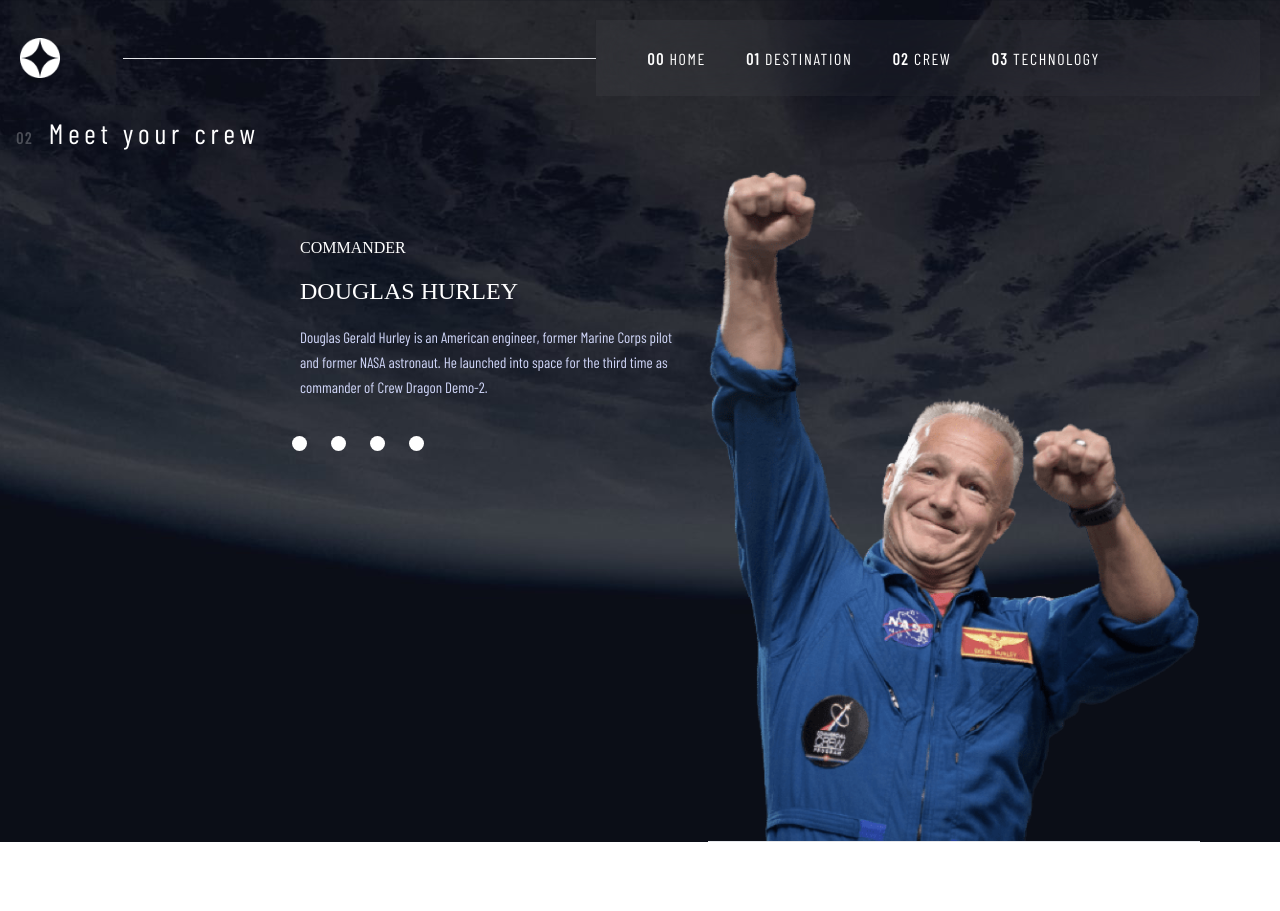
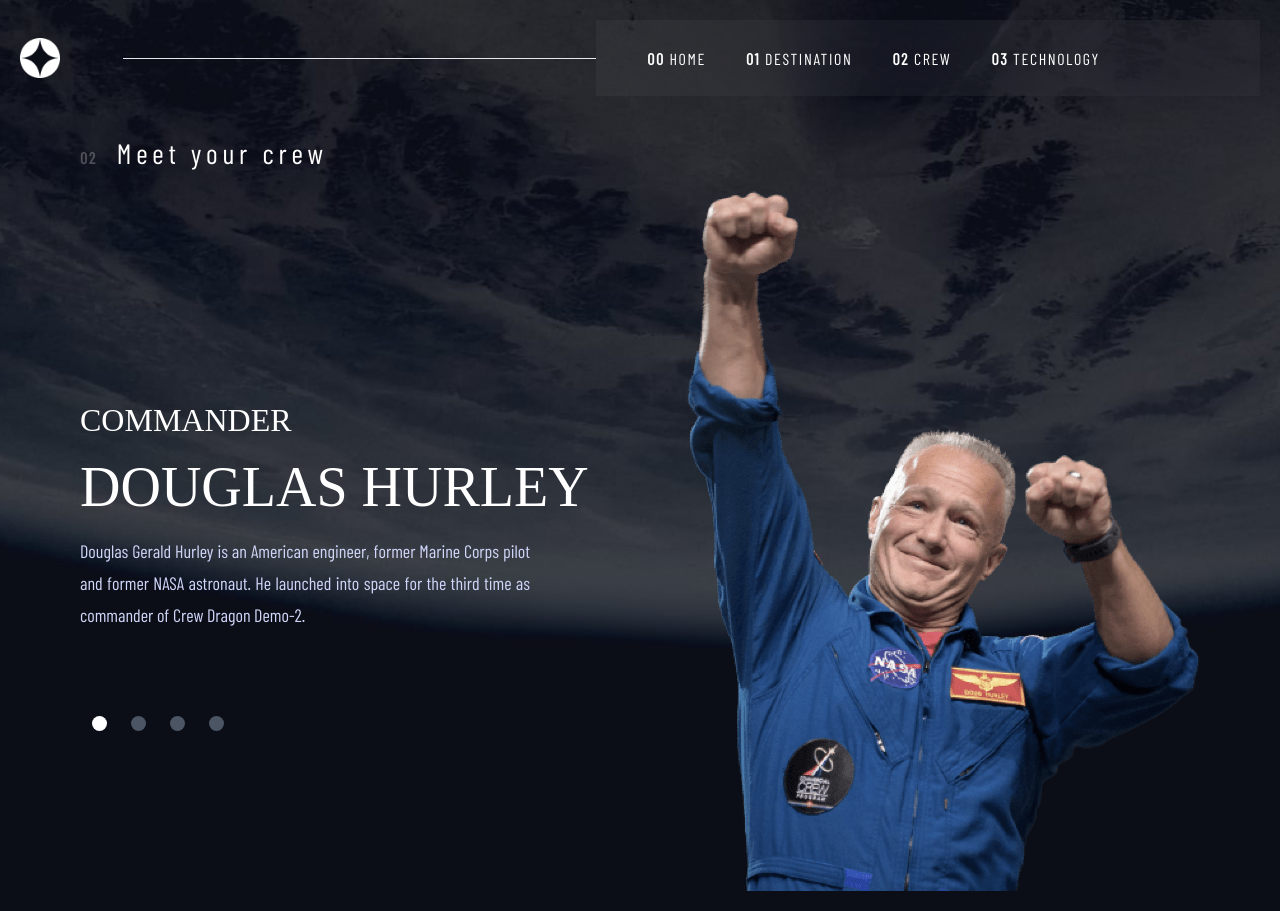
Before and after one commit to INIstheguyy/space-tourism-landing-page, a React (Create React App) app: page /crew in a window 1280 px wide. Before the commit the page ends 842 px from the top, so only its background shows below. Built offline with nearby package versions, Linux system fonts and the light colour scheme; a web font is replaced by a local one.

Commit message:
further commit

```diff
--- a/src/components/Crew/Crew.css
+++ b/src/components/Crew/Crew.css
@@ -3,7 +3,7 @@
     background-size: cover;
     background-position: center;
     max-width: 100vw;
-    height: 100%;
+    height: 100;
 }
 
 @media screen  and (min-width: 768px){
--- a/src/components/Crew/Crew.jsx
+++ b/src/components/Crew/Crew.jsx
@@ -15,16 +15,28 @@ const Crew = () => {
     if (selectedCrew === 'one') {
       return (
         <div>
-          <img className="w-full h-full" src={crew1} alt="" />
-          <hr className="bg-slate-50 h-[70%]" />
+          <img className="" src={crew1} alt="" />
+          <hr className="bg-slate-50 h-[70%] lg:hidden" />
         </div>
       );
     } else if (selectedCrew === 'two') {
-      return <img className="w-full h-full" src={crew2} alt="" />;
+      return (
+        <div className="">
+        <img className="" src={crew2} alt="" />
+        </div>
+      );
     } else if (selectedCrew === 'three') {
-      return <img className="w-full h-full" src={crew3} alt="" />;
+      return (
+        <div className="">
+        <img className="" src={crew3} alt="" />
+        </div>
+      );
     } else if (selectedCrew === 'four') {
-      return <img className="w-full h-full" src={crew4} alt="" />;
+      return (
+        <div className="">
+        <img className="" src={crew4} alt="" />
+        </div>
+      );
     }
   }
 
@@ -67,38 +79,39 @@ const Crew = () => {
   return (
     <div className="crew-desktop w-full h-full">
       <Navbar />
-      <div>
+      <div className=' py-5 lg:px-20 px-5'>
         <h1 className="md:text-[28px] text-center md:text-left font-heading2 text-color3 font-normal text-base leading-tight tracking-[0.3rem]">
-          <span className="text-base font-semibold tracking-widest leading-tight mix-blend-normal opacity-25 px-2 md:px-4">
+          <span className="text-base font-semibold tracking-widest pr-5 leading-tight mix-blend-normal opacity-25 ">
             02
           </span>
           Meet your crew
         </h1>
-        <div className="md:px-20 lg:flex flex-row-reverse mt-5">
-          <div className="px-[100px] py-[25px] lg:w-[100%] lg:p-0">
+        <div className=" lg:flex flex-row-reverse justify-between align-text-bottom mt-5">
+          <div className="px-[10px] py-[25px]  lg:p-0">
             {toggleCrewImage()}
           </div>
-          <div className="lg:ml-[200px] pt-10">
-                <div className=' lg:flex flex-col-reverse'>
-                    <div className="flex justify-center lg:justify-start py-2">
+          <div className=" ">
+                <div className=' lg:flex flex-col-reverse '>
+                  <div className="flex justify-center lg:justify-start py-2 lg:pt-[15%]">
                     <span
-                        className="w-[15px] h-[15px] bg-color3 rounded-full mx-3 cursor-pointer"
-                        onClick={() => setSelectedCrew('one')}
+                      className={`w-[15px] h-[15px] rounded-full mx-3 cursor-pointer ${selectedCrew === 'one' ? 'bg-white' : 'bg-gray-600'} `}
+                      onClick={() => setSelectedCrew('one')}
                     ></span>
                     <span
-                        className="w-[15px] h-[15px] bg-color3 rounded-full mx-3 cursor-pointer"
-                        onClick={() => setSelectedCrew('two')}
+                      className={`w-[15px] h-[15px] rounded-full mx-3 cursor-pointer ${selectedCrew === 'two' ? 'bg-white' : 'bg-gray-600'} `}
+                      onClick={() => setSelectedCrew('two')}
                     ></span>
                     <span
-                        className="w-[15px] h-[15px] bg-color3 rounded-full mx-3 cursor-pointer"
-                        onClick={() => setSelectedCrew('three')}
+                      className={`w-[15px] h-[15px] rounded-full mx-3 cursor-pointer ${selectedCrew === 'three' ? 'bg-white' : 'bg-gray-600'} `}
+                      onClick={() => setSelectedCrew('three')}
                     ></span>
                     <span
-                        className="w-[15px] h-[15px] bg-color3 rounded-full mx-3 cursor-pointer"
-                        onClick={() => setSelectedCrew('four')}
+                      className={`w-[15px] h-[15px] rounded-full mx-3 cursor-pointer ${selectedCrew === 'four' ? 'bg-white' : 'bg-gray-600'} `}
+                      onClick={() => setSelectedCrew('four')}
                     ></span>
-                    </div>
-                    <div>{toggleCrewInfo()}</div>
+                  </div>
+
+                  <div className=' lg:pt-[40%] pt-[20%]'>{toggleCrewInfo()}</div>
                 </div>
           </div>
         </div>
--- a/src/components/Crew/CrewLayout.jsx
+++ b/src/components/Crew/CrewLayout.jsx
@@ -1,9 +1,9 @@
 const CrewLayout = ({role, name, description}) => {
     return (
-        <div className=" text-center  p-5 lg:text-left">
-            <h3 className="py-2  font-heading1 font-normal text-[16px] leading-[18px] text-color3 uppercase">{role}</h3>
-            <h1 className="py-2  font-heading1 font-normal text-[24px] leding-[28px] text-color3 uppercase">{name}</h1>
-            <p className=" py-2 font-heading2 font-normal text-[15px] leading-[25px] text-color2 ">{description}</p>
+        <div className=" text-center   lg:text-left ">
+            <h3 className="py-2  font-heading1 font-normal text-[16px] leading-[18px] lg:text-[32px] lg:leading-[37px] text-color3 uppercase">{role}</h3>
+            <h1 className="py-2  font-heading1 font-normal text-[24px] leading-[28px] lg:text-[56px] lg:leading-[64px] text-color3 uppercase">{name}</h1>
+            <p className=" py-2 font-heading2 font-normal text-[15px] leading-[25px] lg:text-[18px] lg:leading-[32px] text-color2 lg:max-w-[450px] lg:max-h-[128px] lg:text-justify ">{description}</p>
         </div>
      );
 }
--- a/src/components/Destination/DestinationLayout.jsx
+++ b/src/components/Destination/DestinationLayout.jsx
@@ -5,7 +5,8 @@ const DesLayout = ({ name, description, distance, travel}) => {
             <div>
             <div className=" text-color3 my-3 text-center lg:text-left">
                 <p className=" py-2 font-normal md:py-5  text-5xl md:text-[80px] leading-10 text-center lg:text-left font-heading1">{name}</p>
-                <p className=" py-2 font-normal font-heading3 text-color2  text-base md:text-[16px] md:px-[60px] lg:px-0 leading-6  lg:text-justify  md:tracking-widest ">{description}</p>
+                <p className=" py-2 font-normal font-sans
+                 text-color2  text-base md:text-[16px] md:px-[60px] lg:px-0 leading-6  lg:text-justify  md:tracking-widest ">{description}</p>
                 <hr className=" my-5" />
                 <div className=" text-center py-4 md:flex justify-around md:px-14 lg:justify-start lg:px-[0] lg:text-left ">
                     <div className="">
```
